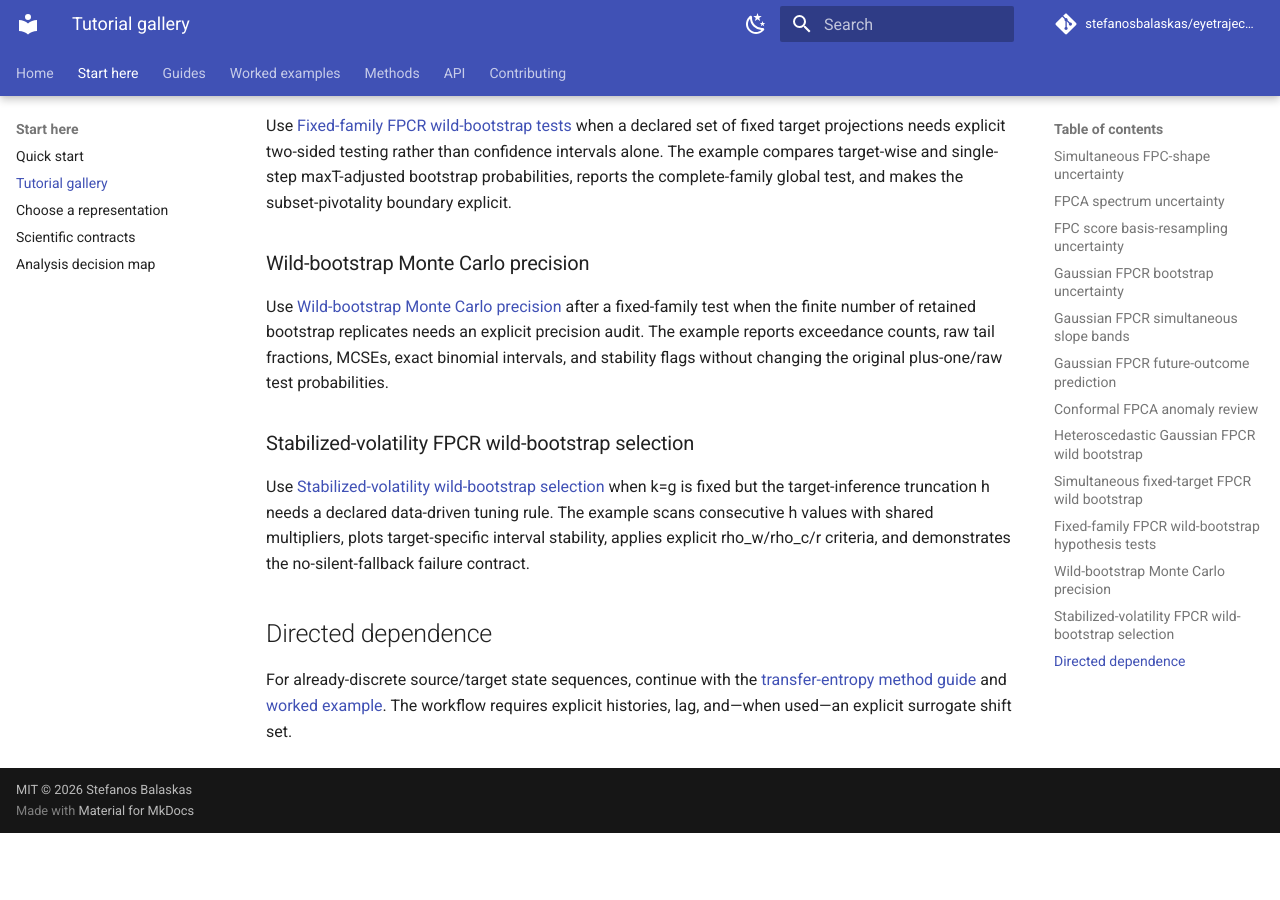
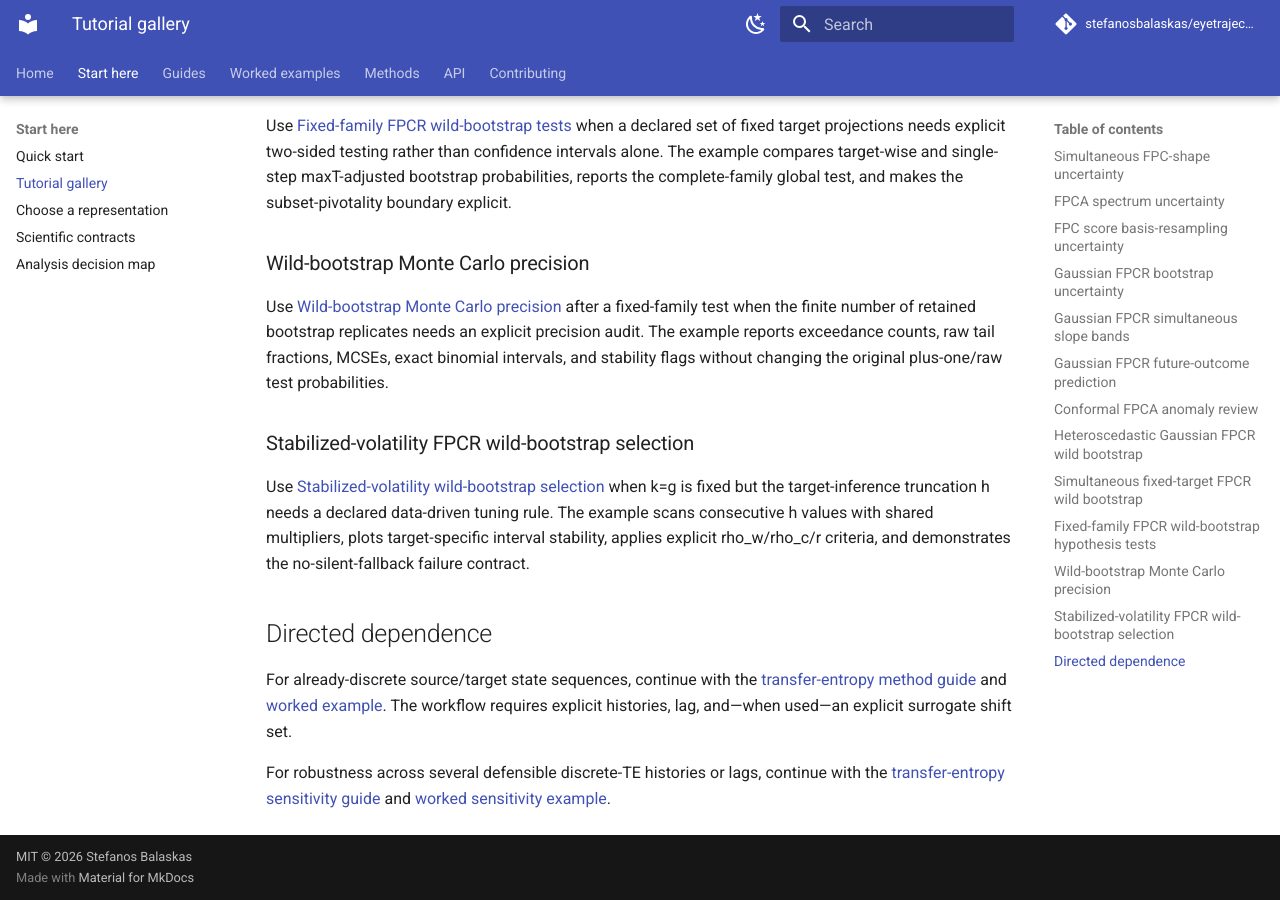
Before and after one commit to stefanosbalaskas/eyetrajectoriespy, an MkDocs documentation site: the page built from docs/tutorials/index.md, in a window 1280 px wide and 900 px high, scrolled down 4936 px. Built offline with MkDocs 1.6.1 and Material for MkDocs 9.7.7, drawn with Linux system fonts in a browser that asks for light colours; comment, search, counter and statistics services are not loaded; before the commit the page ends 5769 px from its top, so only the background shows below that.

Commit message:
Link transfer entropy sensitivity tutorial

```diff
--- a/docs/tutorials/index.md
+++ b/docs/tutorials/index.md
@@ -243,3 +243,9 @@ For already-discrete source/target state sequences, continue with the
 [transfer-entropy method guide](../methods/transfer-entropy.md) and
 [worked example](../examples/transfer-entropy.md). The workflow requires
 explicit histories, lag, and—when used—an explicit surrogate shift set.
+
+For robustness across several defensible discrete-TE histories or lags, continue
+with the
+[transfer-entropy sensitivity guide](../methods/transfer-entropy-sensitivity.md)
+and
+[worked sensitivity example](../examples/transfer-entropy-sensitivity.md).
```
